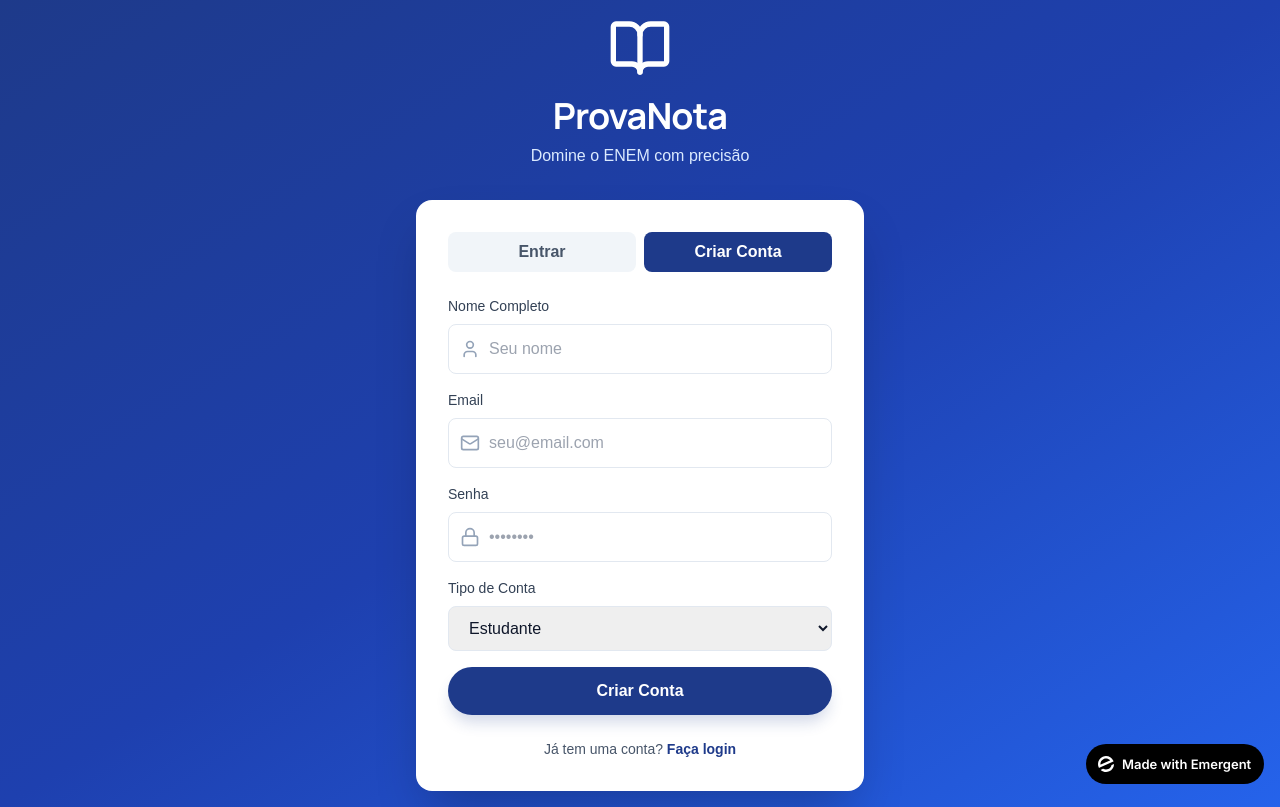
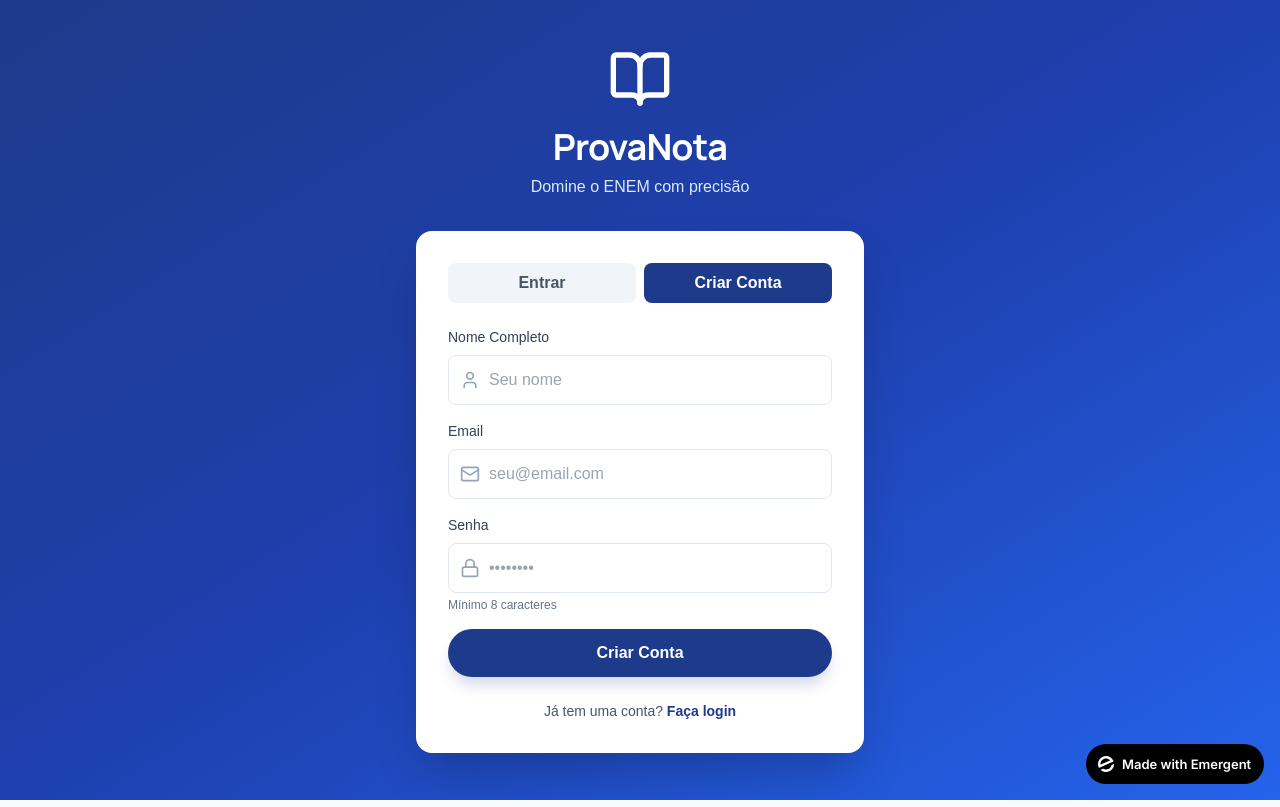
Before and after one commit to kellsS-apk/provanota, a React (Create React App) app in the folder frontend/: page /login in a window 1280 px wide. Both pictures are taken after a click on the button "Criar Conta". Built offline with nearby package versions, Linux system fonts and the light colour scheme; no server answers; a web font is replaced by a local one.

Commit message:
auto-commit for d8aadd4b-d0b4-4c92-b575-2e0a9339a314

```diff
--- a/frontend/src/pages/Login.js
+++ b/frontend/src/pages/Login.js
@@ -1,5 +1,5 @@
 import React, { useState } from 'react';
-import { useNavigate, Link } from 'react-router-dom';
+import { useNavigate } from 'react-router-dom';
 import { login, register } from '../api';
 import { useAuth } from '../AuthContext';
 import { BookOpen, Mail, Lock, User } from 'lucide-react';
@@ -10,8 +10,7 @@ export default function Login() {
   const [formData, setFormData] = useState({
     email: '',
     password: '',
-    name: '',
-    role: 'student'
+    name: ''
   });
   const [loading, setLoading] = useState(false);
   const { loginUser } = useAuth();
@@ -24,7 +23,7 @@ export default function Login() {
     try {
       const response = isLogin
         ? await login({ email: formData.email, password: formData.password })
-        : await register(formData);
+        : await register({ email: formData.email, password: formData.password, name: formData.name });
 
       loginUser(response.data.token, response.data.user);
       toast.success(isLogin ? 'Login realizado!' : 'Conta criada com sucesso!');
@@ -122,6 +121,7 @@ export default function Login() {
                 <input
                   type="password"
                   required
+                  minLength={8}
                   value={formData.password}
                   onChange={(e) => setFormData({ ...formData, password: e.target.value })}
                   className="w-full pl-10 pr-4 py-3 border border-slate-200 rounded-lg focus:ring-2 focus:ring-primary focus:border-primary transition-all"
@@ -129,24 +129,10 @@ export default function Login() {
                   data-testid="password-input"
                 />
               </div>
+              {!isLogin && (
+                <p className="text-xs text-slate-500 mt-1">Mínimo 8 caracteres</p>
+              )}
             </div>
-
-            {!isLogin && (
-              <div>
-                <label className="block text-sm font-medium text-slate-700 mb-2">
-                  Tipo de Conta
-                </label>
-                <select
-                  value={formData.role}
-                  onChange={(e) => setFormData({ ...formData, role: e.target.value })}
-                  className="w-full px-4 py-3 border border-slate-200 rounded-lg focus:ring-2 focus:ring-primary focus:border-primary transition-all"
-                  data-testid="role-select"
-                >
-                  <option value="student">Estudante</option>
-                  <option value="admin">Administrador</option>
-                </select>
-              </div>
-            )}
 
             <button
               type="submit"
```
